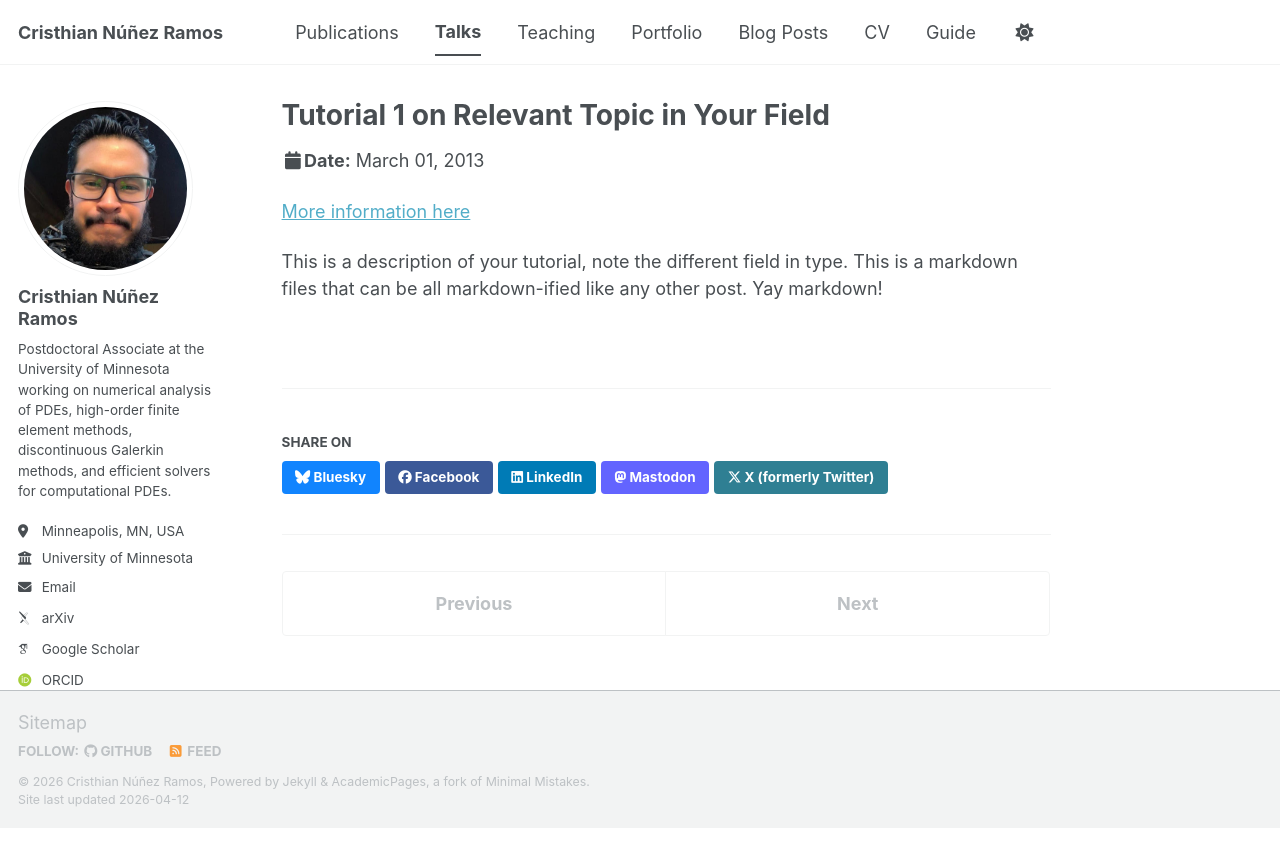
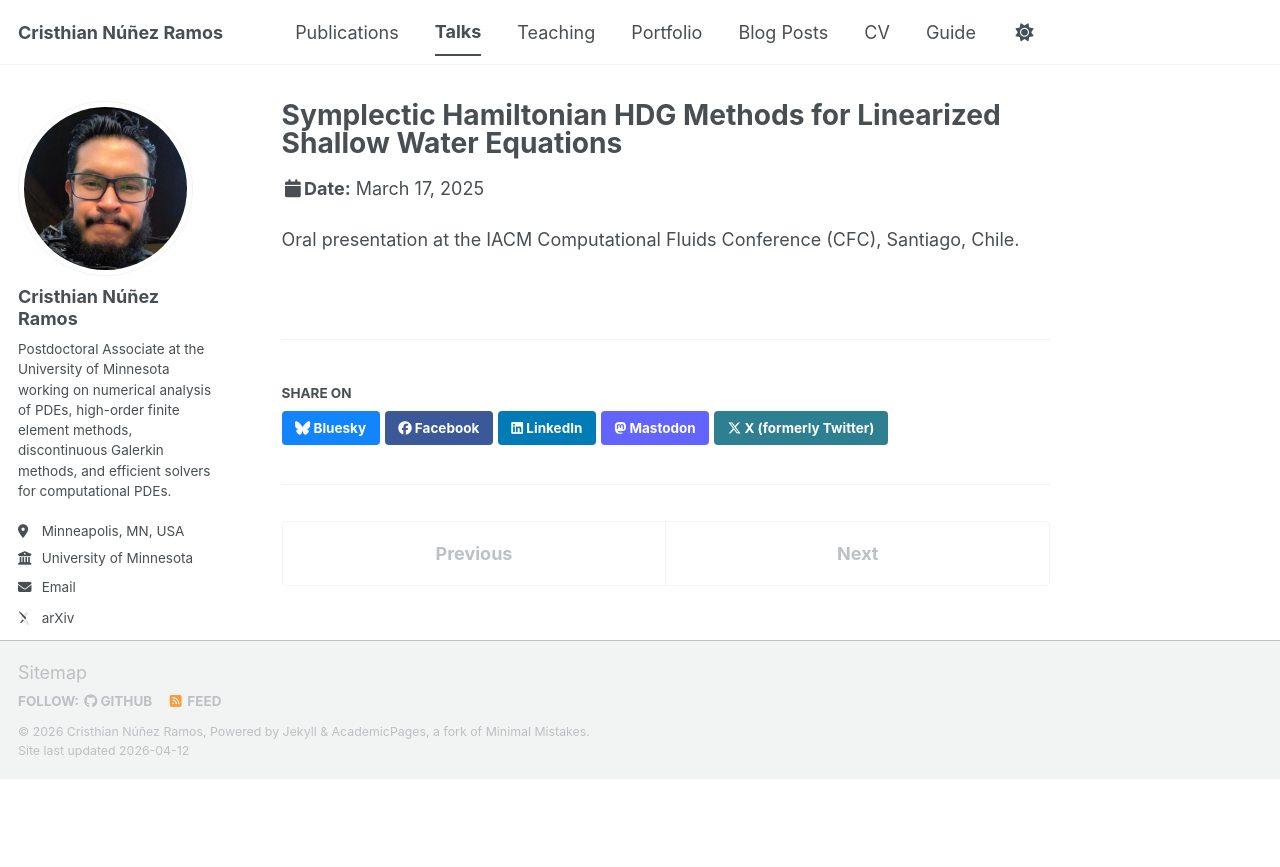
Before and after one commit to cnunezra-NAPDEs/webpage, a Jekyll site: the page built from _talks/2013-03-01-tutorial-1.md, in a window 1280 px wide. Shown: the top 867 px of the page. Built offline with Jekyll 4.4.1, drawn with Linux system fonts in a browser that asks for light colours; some web fonts are replaced; a script bundle is joined from its source files by our own code; library files that are not in the unit come from our copies.

Commit message:
Update 2013-03-01-tutorial-1.md

```diff
--- a/_talks/2013-03-01-tutorial-1.md
+++ b/_talks/2013-03-01-tutorial-1.md
@@ -1,13 +1,11 @@
 ---
-title: "Tutorial 1 on Relevant Topic in Your Field"
+title: "Symplectic Hamiltonian HDG Methods for Linearized Shallow Water Equations"
 collection: talks
-type: "Tutorial"
-permalink: /talks/2013-03-01-tutorial-1
-venue: "UC-Berkeley Institute for Testing Science"
-date: 2013-03-01
-location: "Berkeley, CA, USA"
+type: "Oral presentation"
+permalink: /talks/cfc-shallow-water
+venue: "IACM Computational Fluids Conference (CFC)"
+date: 2025-03-17
+location: "Santiago, Chile"
 ---
 
-[More information here](http://exampleurl.com)
-
-This is a description of your tutorial, note the different field in type. This is a markdown files that can be all markdown-ified like any other post. Yay markdown!
+Oral presentation at the IACM Computational Fluids Conference (CFC), Santiago, Chile.
```
